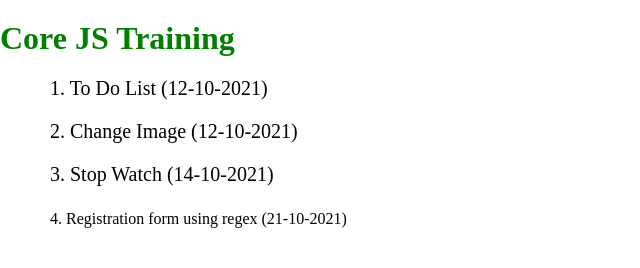
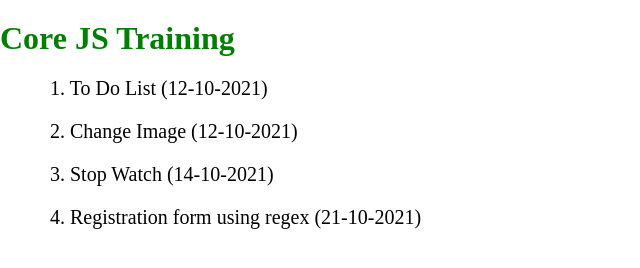
Before and after one commit to narayanareddyChinnapureddy/Registration_Regex, a plain HTML site: page index.html in a window 1280 px wide. Shown: the whole page, without its empty margins (0-640 px from the left). Drawn offline with Linux system fonts and the light colour scheme.

Commit message:
updated coreJS index

```diff
--- a/index.html
+++ b/index.html
@@ -36,8 +36,8 @@
 				<a
 					href="https://narayanareddychinnapureddy.github.io/Registration_Regex/"
 					target="_blank"
-				></a
-				>4. Registration form using regex (21-10-2021)
+					>4. Registration form using regex (21-10-2021)</a
+				>
 			</li>
 		</ul>
 	</body>
```
